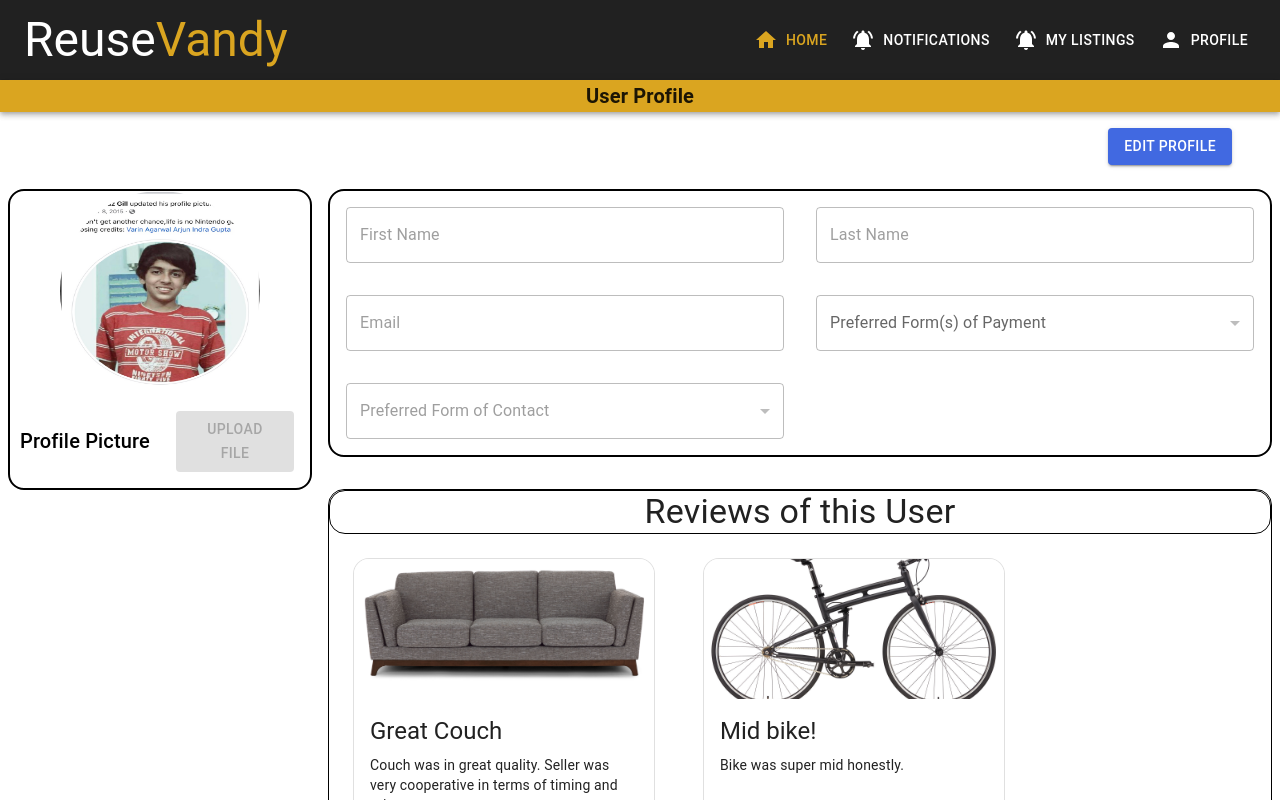
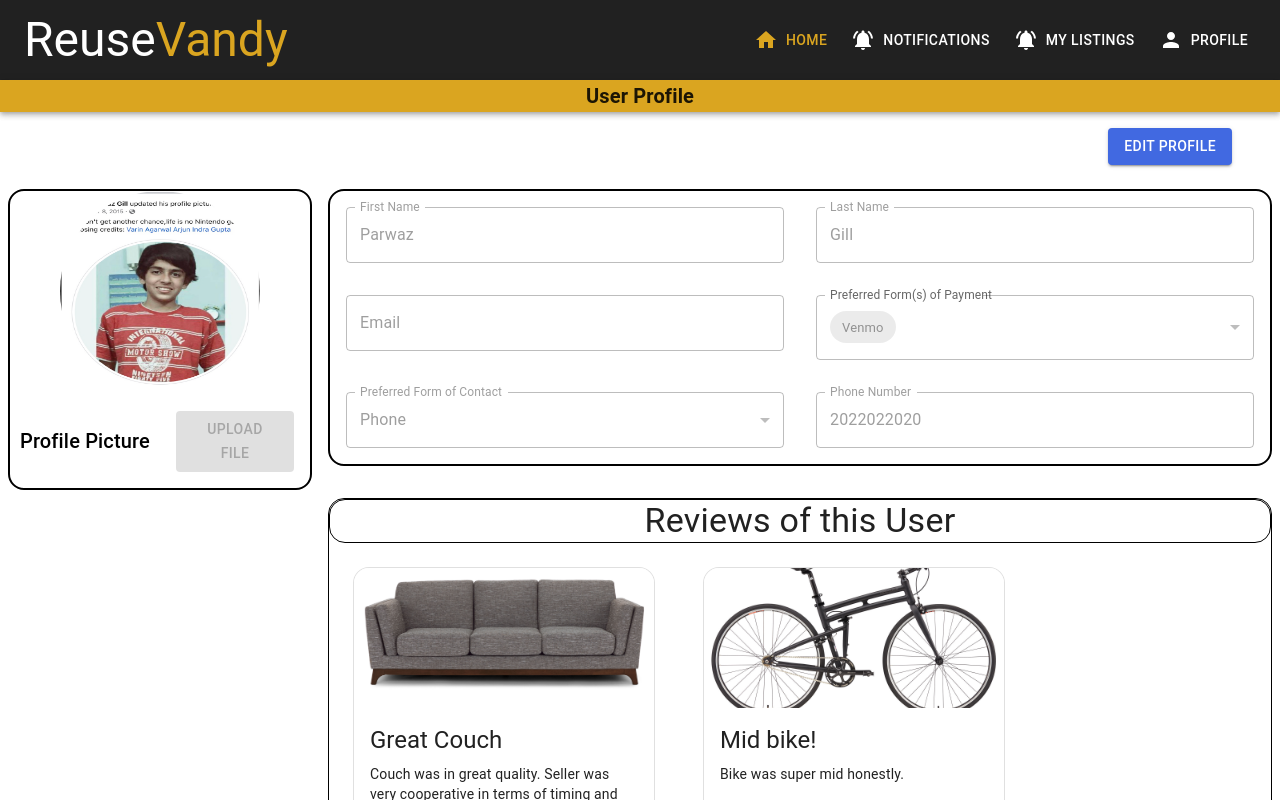
Before and after one commit to malikudit/reuse-vanderbilt, a React (Create React App) app in the folder front-end/: page /profile in a window 1280 px wide. Shown: the top 800 px of the page. Built offline with nearby package versions, Linux system fonts and the light colour scheme.

Commit message:
Profile page for sprint2 demo

```diff
--- a/front-end/src/pages/Profile.js
+++ b/front-end/src/pages/Profile.js
@@ -50,13 +50,13 @@ const theme = createTheme({
 
 export default function Profile() {
   const [saved, setSaved] = useState(true);
-  const [firstName, setFirstName] = useState("");
+  const [firstName, setFirstName] = useState("Parwaz");
   var [firstNameError, setFirstNameError] = useState(false);
-  const [lastName, setLastName] = useState("");
+  const [lastName, setLastName] = useState("Gill");
   var [lastNameError, setLastNameError] = useState(false);
-  const [preferredPayment, setPreferredPayment] = useState([]);
-  const [contact, setContact] = useState("");
-  const [phoneNumber, setPhoneNumber] = useState("");
+  const [preferredPayment, setPreferredPayment] = useState(["Venmo"]);
+  const [contact, setContact] = useState("Phone");
+  const [phoneNumber, setPhoneNumber] = useState("2022022020");
   var [phoneNumberError, setPhoneNumberError] = useState(false);
   const [groupMe, setGroupMe] = useState("");
   var [groupMeError, setGroupMeError] = useState(false);
@@ -255,25 +255,6 @@ export default function Profile() {
                     disabled
                   />
                 </Grid>
-                {/*<Grid xs={6} padding={2}>
-                  <TextField
-                    fullWidth
-                    select
-                    label="Preferred Meeting Location"
-                    variant={saved ? "outlined" : "filled"}
-                    disabled={saved}
-                    onChange={(event) => {
-                      setMeetingLocation(event.target.value);
-                    }}
-                    value={meetingLocation}
-                  >
-                    {meetingLocations.map((option) => (
-                      <MenuItem key={option.value} value={option.value}>
-                        {option.label}
-                      </MenuItem>
-                    ))}
-                  </TextField>
-                </Grid> */}
                 <Grid xs={6} padding={2}>
                   <FormControl fullWidth>
                     <InputLabel id="demo-simple-select-label">
```
